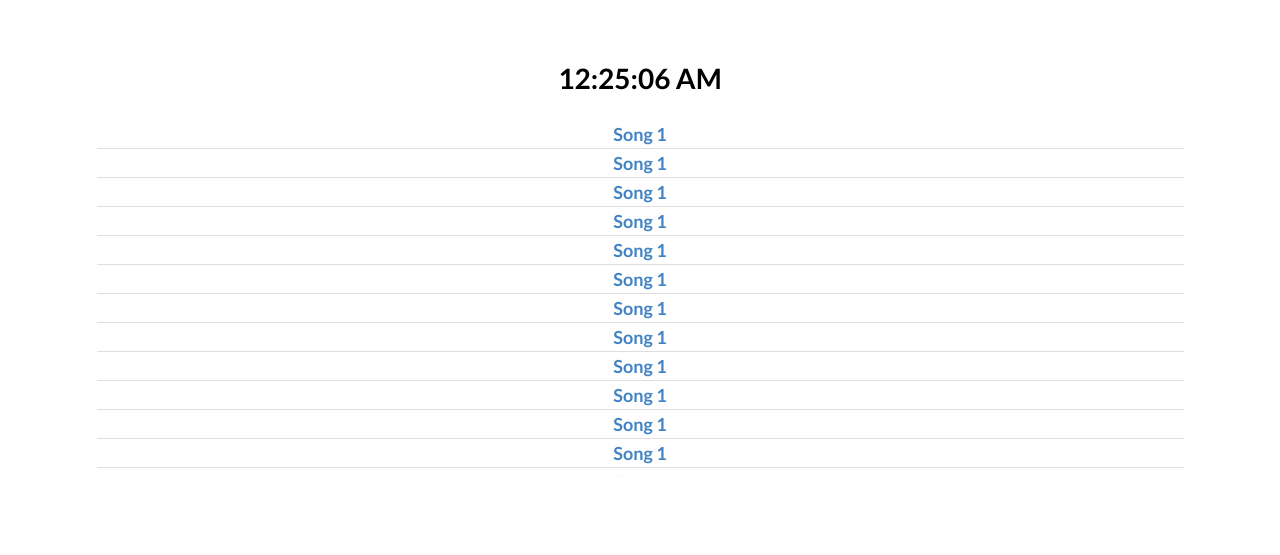
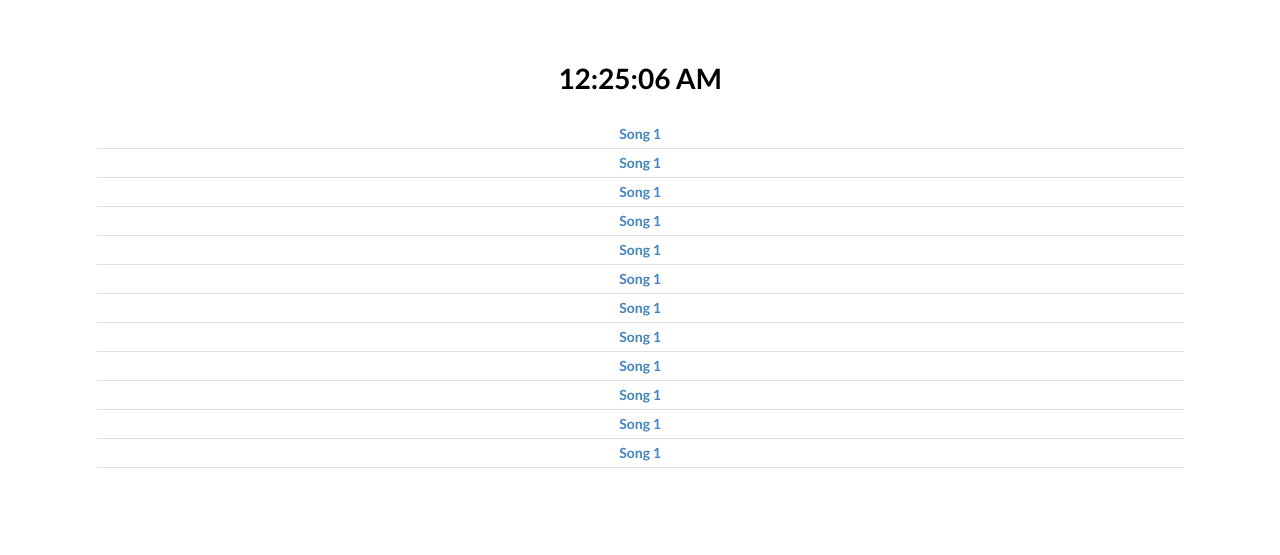
Before and after one commit to latest-update/MuminBrands, a plain HTML site: page index.html in a window 1280 px wide. Shown: the part 111-666 px from the top of the page. Drawn offline with nearby package versions, Linux system fonts and the light colour scheme.

Commit message:
Font: decrease size of music link

```diff
--- a/styles.css
+++ b/styles.css
@@ -85,10 +85,6 @@ header {
     margin-top: 30px;
 }
 
-#music-list a {
-    font-size: 18px;
-}
-
 footer {
     display: flex;
     justify-content: flex-start;
```
